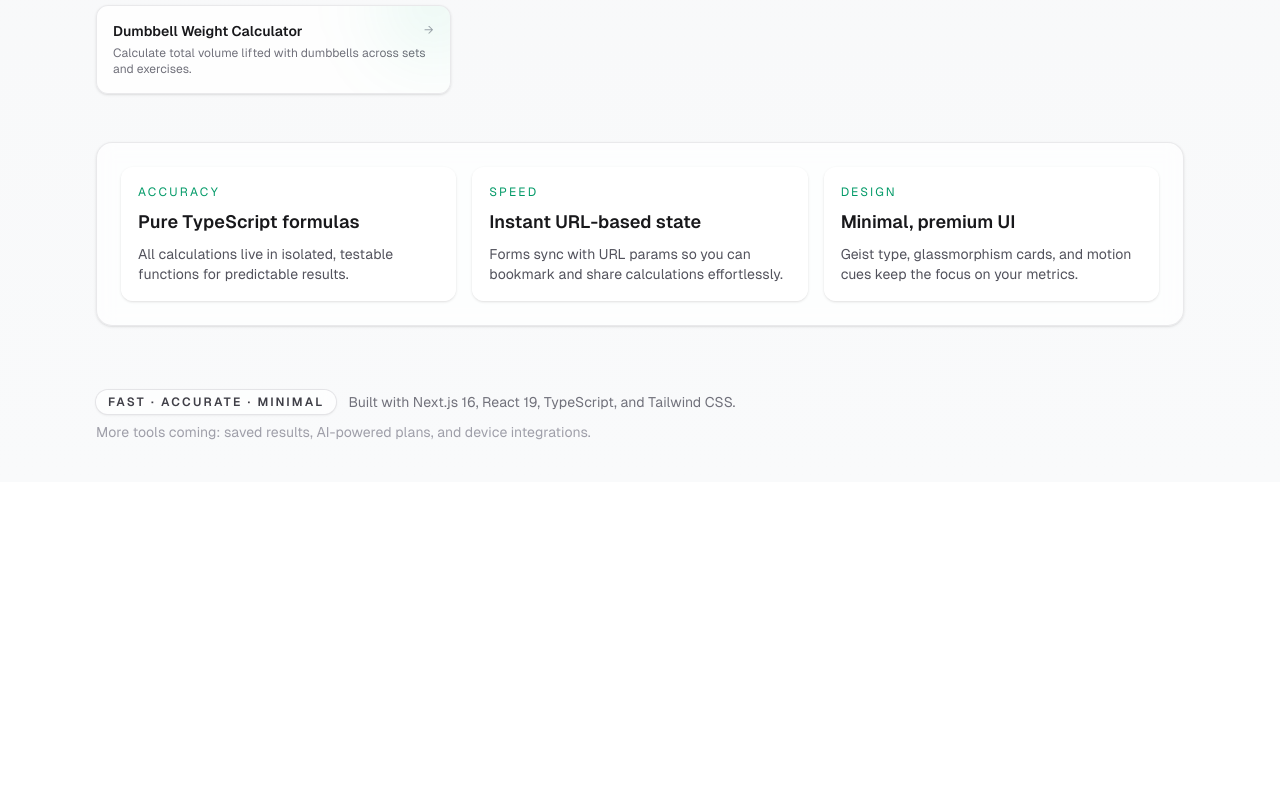
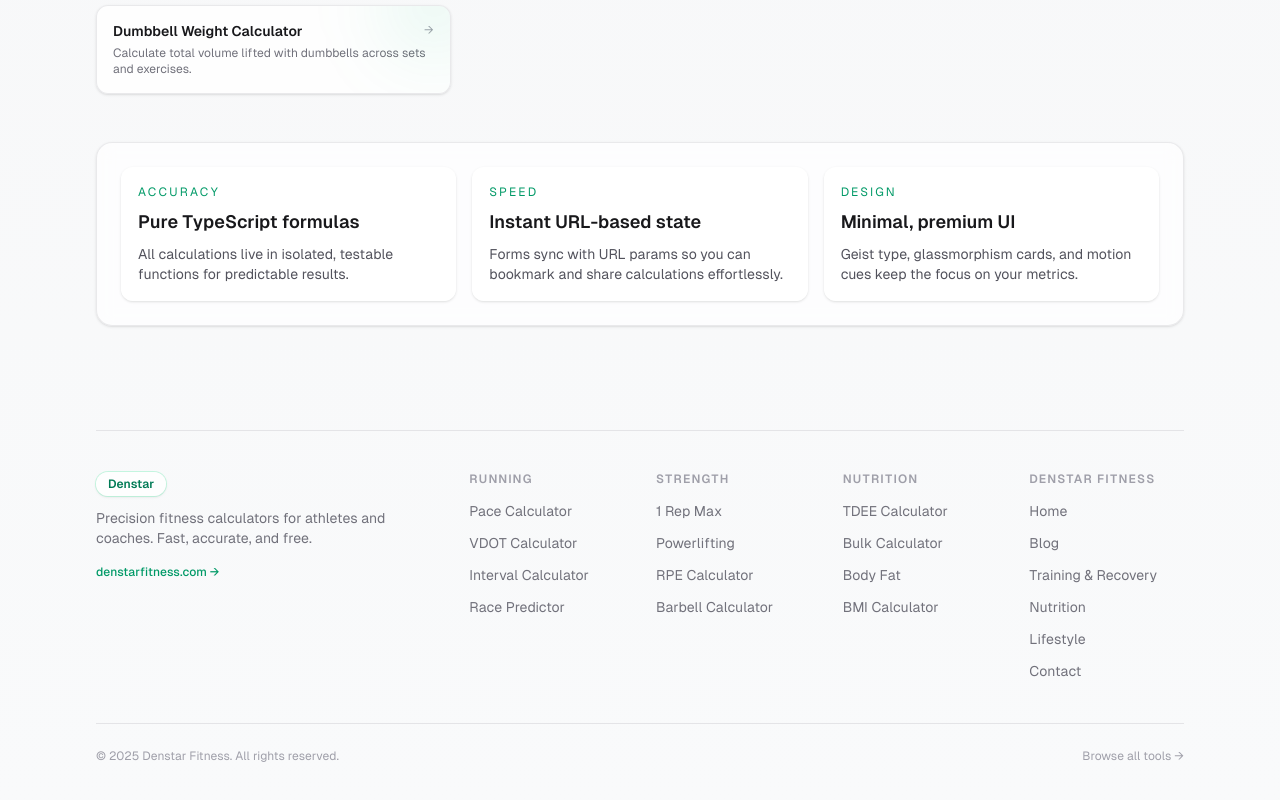
Before and after one commit to kiplimodev/tools, a Next.js app in the folder web/: page / in a window 1280 px wide. Shown: the part 3306-4106 px from the top of the page. Before the commit the page ends 3788 px from the top, so only its background shows below. Built offline with nearby package versions, Linux system fonts and the light colour scheme.

Commit message:
updated categories links

```diff
--- a/web/src/app/layout.tsx
+++ b/web/src/app/layout.tsx
@@ -57,14 +57,99 @@ export default function RootLayout({ children }: { children: React.ReactNode })
 
           <main className="mx-auto flex w-full max-w-6xl flex-1 flex-col px-4 pb-16 pt-10 sm:px-6 lg:px-8">{children}</main>
 
-          <footer className="mx-auto flex w-full max-w-6xl flex-col gap-2 px-4 pb-10 text-sm text-zinc-500 sm:px-6 lg:px-8 dark:text-zinc-400">
-            <div className="flex flex-wrap items-center gap-3">
-              <span className="inline-flex items-center gap-2 rounded-full bg-white/70 px-3 py-1 text-xs font-semibold uppercase tracking-[0.18em] text-zinc-700 shadow-sm ring-1 ring-zinc-200 backdrop-blur dark:bg-zinc-900/70 dark:text-zinc-200 dark:ring-zinc-700">
-                Fast · Accurate · Minimal
-              </span>
-              <span>Built with Next.js 16, React 19, TypeScript, and Tailwind CSS.</span>
+          <footer className="mx-auto w-full max-w-6xl px-4 pb-12 pt-10 sm:px-6 lg:px-8">
+            <div className="border-t border-zinc-200 pt-10 dark:border-zinc-800">
+              <div className="grid grid-cols-2 gap-8 sm:grid-cols-3 lg:grid-cols-6">
+                {/* Brand */}
+                <div className="col-span-2 sm:col-span-3 lg:col-span-2">
+                  <div className="inline-flex items-center rounded-full bg-white/80 px-3 py-1 text-xs font-semibold text-emerald-700 shadow-sm ring-1 ring-emerald-200/60 backdrop-blur dark:bg-zinc-900/70 dark:text-emerald-300 dark:ring-emerald-500/40">
+                    Denstar
+                  </div>
+                  <p className="mt-3 text-sm text-zinc-500 dark:text-zinc-400">
+                    Precision fitness calculators for athletes and coaches. Fast, accurate, and free.
+                  </p>
+                  <a
+                    href="https://denstarfitness.com"
+                    target="_blank"
+                    rel="noopener noreferrer"
+                    className="mt-4 inline-flex items-center gap-1 text-xs font-medium text-emerald-600 hover:text-emerald-700 dark:text-emerald-400 dark:hover:text-emerald-300"
+                  >
+                    denstarfitness.com →
+                  </a>
+                </div>
+
+                {/* Tools */}
+                <div>
+                  <p className="text-xs font-semibold uppercase tracking-widest text-zinc-400 dark:text-zinc-500">Running</p>
+                  <ul className="mt-3 space-y-2">
+                    {[
+                      { label: "Pace Calculator", href: "/tools/running/running-pace-calculator" },
+                      { label: "VDOT Calculator", href: "/tools/running/vdot-calculator" },
+                      { label: "Interval Calculator", href: "/tools/running/interval-calculator" },
+                      { label: "Race Predictor", href: "/tools/running/race-time-predictor" },
+                    ].map((l) => (
+                      <li key={l.href}>
+                        <a href={l.href} className="text-sm text-zinc-500 hover:text-zinc-900 dark:text-zinc-400 dark:hover:text-zinc-100">{l.label}</a>
+                      </li>
+                    ))}
+                  </ul>
+                </div>
+
+                <div>
+                  <p className="text-xs font-semibold uppercase tracking-widest text-zinc-400 dark:text-zinc-500">Strength</p>
+                  <ul className="mt-3 space-y-2">
+                    {[
+                      { label: "1 Rep Max", href: "/tools/strength/1-rep-max-calculator" },
+                      { label: "Powerlifting", href: "/tools/strength/powerlifting-calculator" },
+                      { label: "RPE Calculator", href: "/tools/strength/rpe-calculator" },
+                      { label: "Barbell Calculator", href: "/tools/strength/barbell-calculator" },
+                    ].map((l) => (
+                      <li key={l.href}>
+                        <a href={l.href} className="text-sm text-zinc-500 hover:text-zinc-900 dark:text-zinc-400 dark:hover:text-zinc-100">{l.label}</a>
+                      </li>
+                    ))}
+                  </ul>
+                </div>
+
+                <div>
+                  <p className="text-xs font-semibold uppercase tracking-widest text-zinc-400 dark:text-zinc-500">Nutrition</p>
+                  <ul className="mt-3 space-y-2">
+                    {[
+                      { label: "TDEE Calculator", href: "/tools/nutrition/tdee-calculator" },
+                      { label: "Bulk Calculator", href: "/tools/nutrition/bulk-calculator" },
+                      { label: "Body Fat", href: "/tools/body-composition/body-fat-calculator" },
+                      { label: "BMI Calculator", href: "/tools/body-composition/bmi-calculator" },
+                    ].map((l) => (
+                      <li key={l.href}>
+                        <a href={l.href} className="text-sm text-zinc-500 hover:text-zinc-900 dark:text-zinc-400 dark:hover:text-zinc-100">{l.label}</a>
+                      </li>
+                    ))}
+                  </ul>
+                </div>
+                <div>
+                  <p className="text-xs font-semibold uppercase tracking-widest text-zinc-400 dark:text-zinc-500">Denstar Fitness</p>
+                  <ul className="mt-3 space-y-2">
+                    {[
+                      { label: "Home", href: "https://denstarfitness.com" },
+                      { label: "Blog", href: "https://denstarfitness.com/blog" },
+                      { label: "Training & Recovery", href: "https://denstarfitness.com/category/training/" },
+                      { label: "Nutrition", href: "https://denstarfitness.com/category/nutrition/" },
+                      { label: "Lifestyle", href: "https://denstarfitness.com/category/lifestyle/" },
+                      { label: "Contact", href: "https://denstarfitness.com/contact" },
+                    ].map((l) => (
+                      <li key={l.href}>
+                        <a href={l.href} target="_blank" rel="noopener noreferrer" className="text-sm text-zinc-500 hover:text-zinc-900 dark:text-zinc-400 dark:hover:text-zinc-100">{l.label}</a>
+                      </li>
+                    ))}
+                  </ul>
+                </div>
+              </div>
+
+              <div className="mt-10 flex flex-wrap items-center justify-between gap-4 border-t border-zinc-200 pt-6 dark:border-zinc-800">
+                <p className="text-xs text-zinc-400 dark:text-zinc-500">© {new Date().getFullYear()} Denstar Fitness. All rights reserved.</p>
+                <a href="/tools" className="text-xs text-zinc-400 hover:text-zinc-600 dark:text-zinc-500 dark:hover:text-zinc-300">Browse all tools →</a>
+              </div>
             </div>
-            <p className="text-zinc-400 dark:text-zinc-500">More tools coming: saved results, AI-powered plans, and device integrations.</p>
           </footer>
         </div>
         <Analytics />
```
